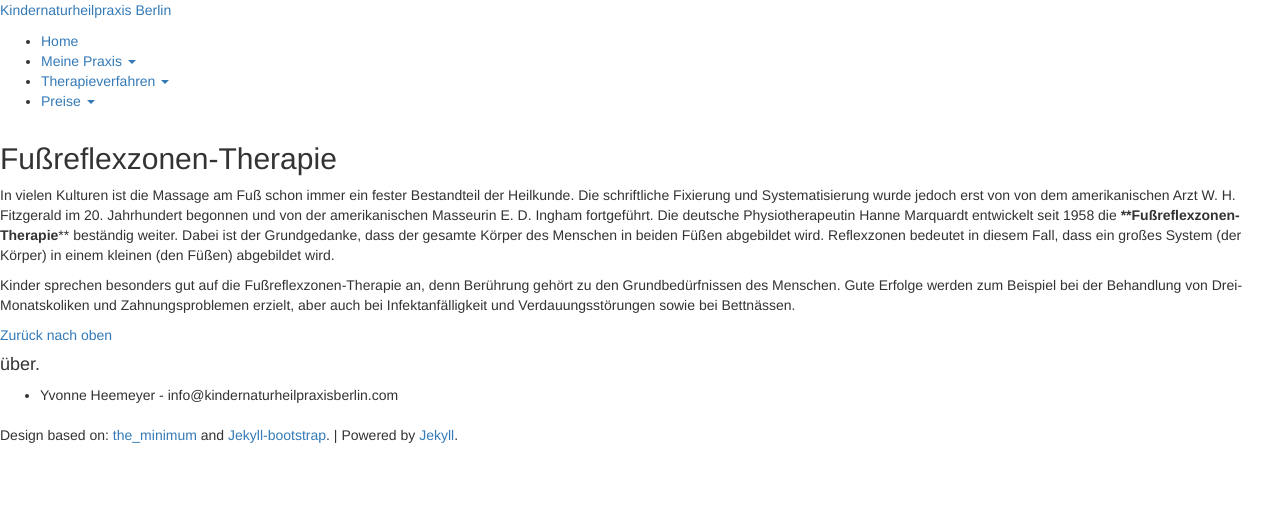
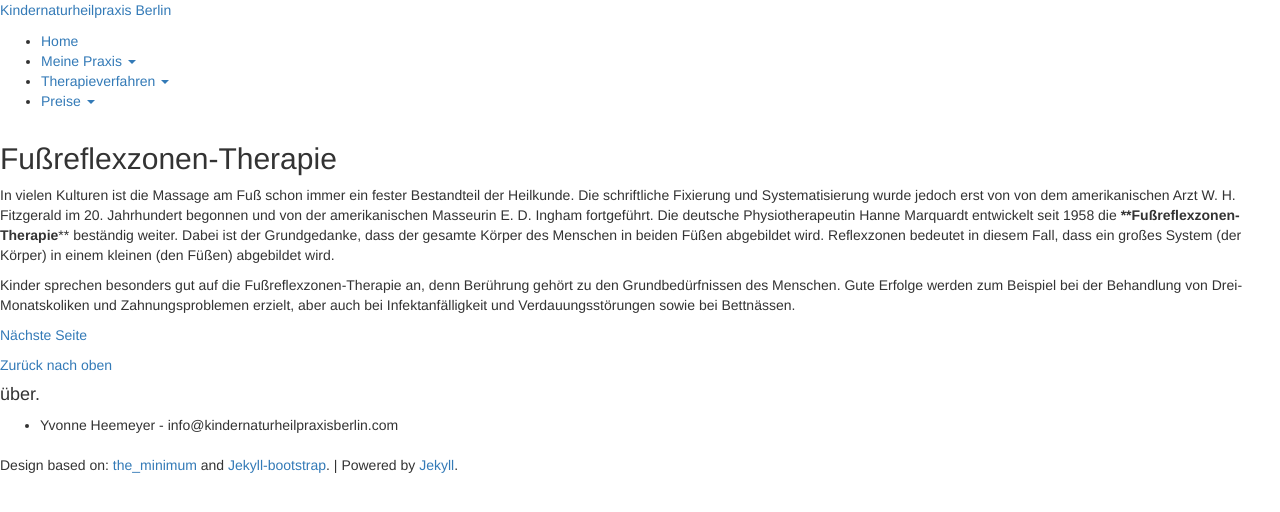
Before and after one commit to heilpraktiker/heilpraktiker.github.io, a Jekyll site: the page built from therapieverfahren/fussreflexzonen-therapie/index.md, in a window 1280 px wide. Shown: the top 512 px of the page. Built offline with Jekyll 4.4.1, drawn with Linux system fonts in a browser that asks for light colours; nearby versions of some CDN libraries; comment, search, counter and statistics services are not loaded.

Commit message:
Updated index.md

```diff
--- a/therapieverfahren/fussreflexzonen-therapie/index.md
+++ b/therapieverfahren/fussreflexzonen-therapie/index.md
@@ -10,3 +10,5 @@ published: true
 In vielen Kulturen ist die Massage am Fuß schon immer ein fester Bestandteil der Heilkunde. Die schriftliche Fixierung und Systematisierung wurde jedoch erst von von dem amerikanischen Arzt W. H. Fitzgerald im 20. Jahrhundert begonnen und von der amerikanischen Masseurin E. D. Ingham fortgeführt. Die deutsche Physiotherapeutin Hanne Marquardt entwickelt seit 1958 die ****Fußreflexzonen-Therapie**** beständig weiter. Dabei ist der Grundgedanke, dass der gesamte Körper des Menschen in beiden Füßen abgebildet wird. Reflexzonen bedeutet in diesem Fall, dass ein großes System (der Körper) in einem kleinen (den Füßen) abgebildet wird.
 
 Kinder sprechen besonders gut auf die Fußreflexzonen-Therapie an, denn Berührung gehört zu den Grundbedürfnissen des Menschen. Gute Erfolge werden zum Beispiel bei der Behandlung von Drei-Monatskoliken und Zahnungsproblemen erzielt, aber auch bei Infektanfälligkeit und Verdauungsstörungen sowie bei Bettnässen.
+
+[Nächste Seite](/therapieverfahren/ohrakupunktur/)
```
